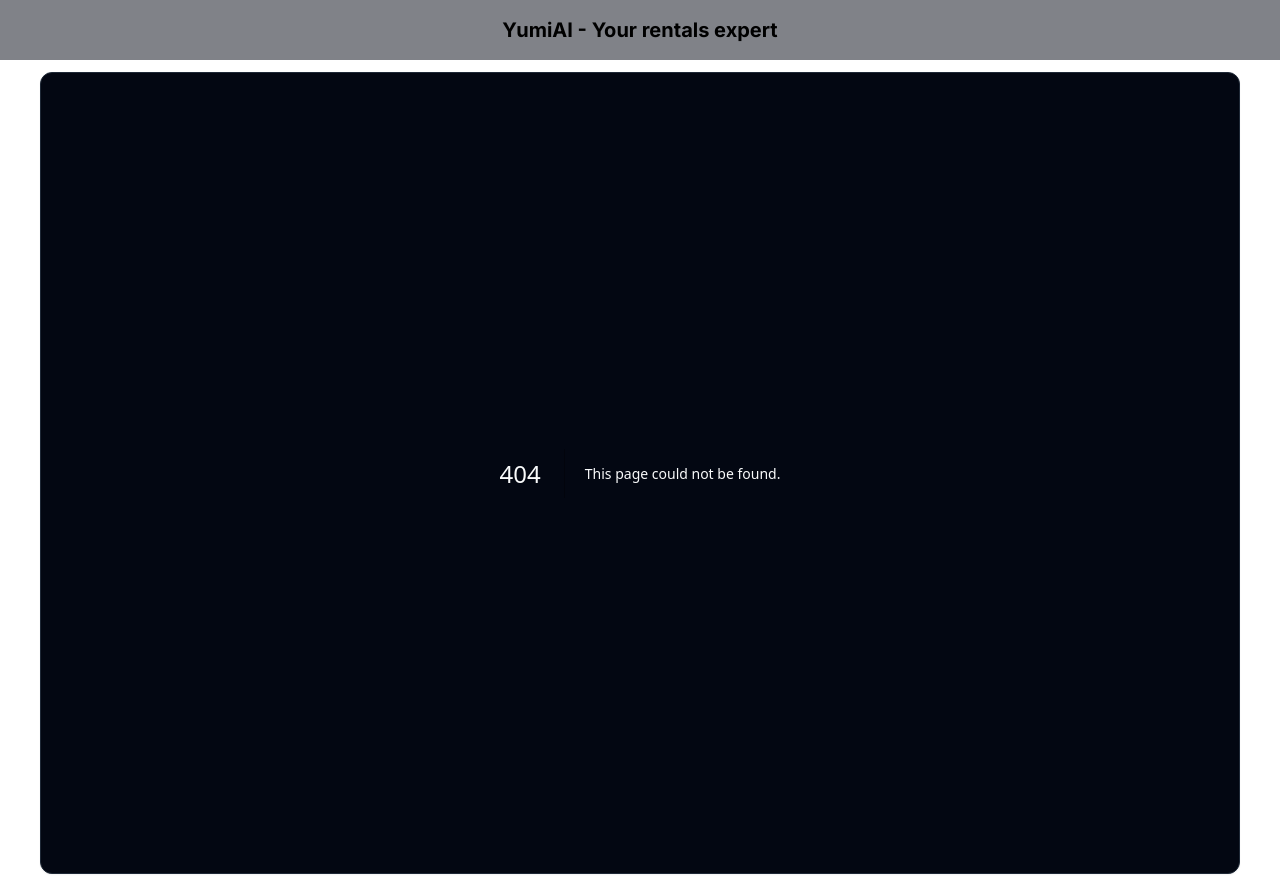
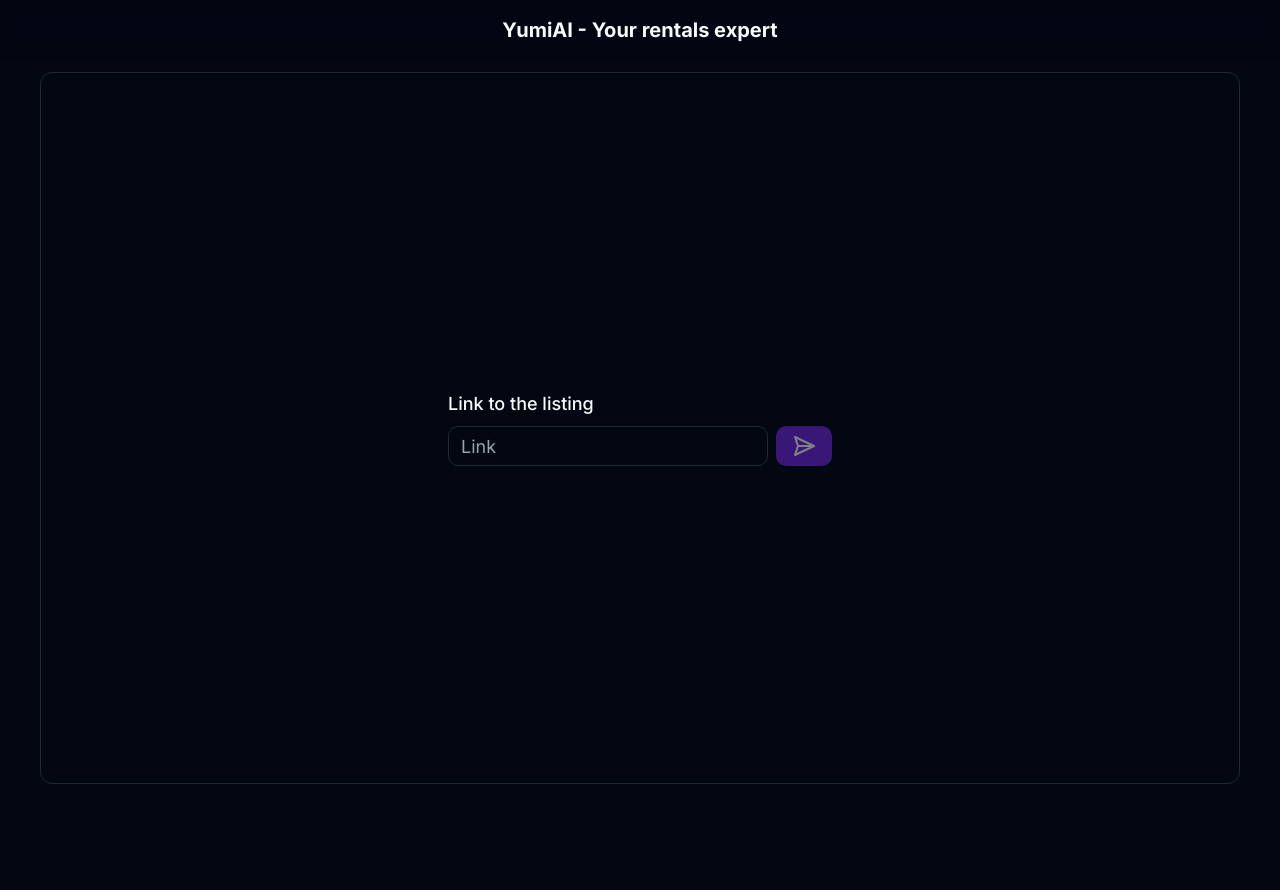
Before and after one commit to aadeexyz/lu-gdsc-hackathon, a Next.js app: page /client in a window 1280 px wide. Before the commit this address had no page. After the commit the page ends 800 px from the top, so only its background shows below. Built offline with nearby package versions, Linux system fonts and the light colour scheme.

Commit message:
client and admin page

```diff
--- a/package.json
+++ b/package.json
@@ -10,6 +10,7 @@
   },
   "dependencies": {
     "@radix-ui/react-avatar": "^1.0.4",
+    "@radix-ui/react-label": "^2.0.2",
     "@radix-ui/react-slot": "^1.0.2",
     "class-variance-authority": "^0.7.0",
     "clsx": "^2.0.0",
--- /dev/null
+++ b/src/app/admin/page.tsx
@@ -0,0 +1,9 @@
+const Admin = () => {
+    return (
+        <main className="flex h-full space-y-3 flex-col items-center justify-center">
+            <h1>Admin</h1>
+        </main>
+    );
+};
+
+export default Admin;
--- /dev/null
+++ b/src/app/client/page.tsx
@@ -0,0 +1,49 @@
+"use client";
+
+import { Input } from "@/components/ui/input";
+import { Label } from "@/components/ui/label";
+import { Button } from "@/components/ui/button";
+import { SendHorizontal } from "lucide-react";
+import React, { useState } from "react";
+
+const Client = () => {
+    const [url, setUrl] = useState("");
+
+    const handleUrlChange = (e: React.ChangeEvent<HTMLInputElement>) => {
+        setUrl(e.target.value);
+    };
+
+    const isValidUrl = (string: string) => {
+        try {
+            new URL(string);
+            return true;
+        } catch (_) {
+            return false;
+        }
+    };
+
+    return (
+        <main className="flex h-full space-y-3 flex-col items-center justify-center">
+            <div className="grid w-full max-w-sm items-center gap-2">
+                <Label className="text-lg" htmlFor="url">
+                    Link to the listing
+                </Label>
+                <div className="flex space-x-2">
+                    <Input
+                        className="text-lg"
+                        type="url"
+                        id="url"
+                        placeholder="Link"
+                        value={url}
+                        onChange={handleUrlChange}
+                    />
+                    <Button className="text-lg" disabled={!isValidUrl(url)}>
+                        <SendHorizontal size={24} />
+                    </Button>
+                </div>
+            </div>
+        </main>
+    );
+};
+
+export default Client;
--- a/src/app/page.tsx
+++ b/src/app/page.tsx
@@ -1,9 +1,16 @@
 import { Button } from "@/components/ui/button";
+import Link from "next/link";
 
 const Home = () => {
     return (
-        <main className="flex min-h-screen flex-col items-center justify-between p-24">
-            <Button>Yumi</Button>
+        <main className="flex h-full space-y-3 flex-col items-center justify-center">
+            <Button asChild>
+                <Link href="/client">Client</Link>
+            </Button>
+
+            <Button asChild>
+                <Link href="/admin">Admin</Link>
+            </Button>
         </main>
     );
 };
--- /dev/null
+++ b/src/components/ui/input.tsx
@@ -0,0 +1,25 @@
+import * as React from "react"
+
+import { cn } from "@/lib/utils"
+
+export interface InputProps
+  extends React.InputHTMLAttributes<HTMLInputElement> {}
+
+const Input = React.forwardRef<HTMLInputElement, InputProps>(
+  ({ className, type, ...props }, ref) => {
+    return (
+      <input
+        type={type}
+        className={cn(
+          "flex h-10 w-full rounded-md border border-input bg-background px-3 py-2 text-sm ring-offset-background file:border-0 file:bg-transparent file:text-sm file:font-medium placeholder:text-muted-foreground focus-visible:outline-none focus-visible:ring-2 focus-visible:ring-ring focus-visible:ring-offset-2 disabled:cursor-not-allowed disabled:opacity-50",
+          className
+        )}
+        ref={ref}
+        {...props}
+      />
+    )
+  }
+)
+Input.displayName = "Input"
+
+export { Input }
--- /dev/null
+++ b/src/components/ui/label.tsx
@@ -0,0 +1,26 @@
+"use client"
+
+import * as React from "react"
+import * as LabelPrimitive from "@radix-ui/react-label"
+import { cva, type VariantProps } from "class-variance-authority"
+
+import { cn } from "@/lib/utils"
+
+const labelVariants = cva(
+  "text-sm font-medium leading-none peer-disabled:cursor-not-allowed peer-disabled:opacity-70"
+)
+
+const Label = React.forwardRef<
+  React.ElementRef<typeof LabelPrimitive.Root>,
+  React.ComponentPropsWithoutRef<typeof LabelPrimitive.Root> &
+    VariantProps<typeof labelVariants>
+>(({ className, ...props }, ref) => (
+  <LabelPrimitive.Root
+    ref={ref}
+    className={cn(labelVariants(), className)}
+    {...props}
+  />
+))
+Label.displayName = LabelPrimitive.Root.displayName
+
+export { Label }
```
Also changed, not shown: 1 other file (tests, documents, lock files or other folders).
